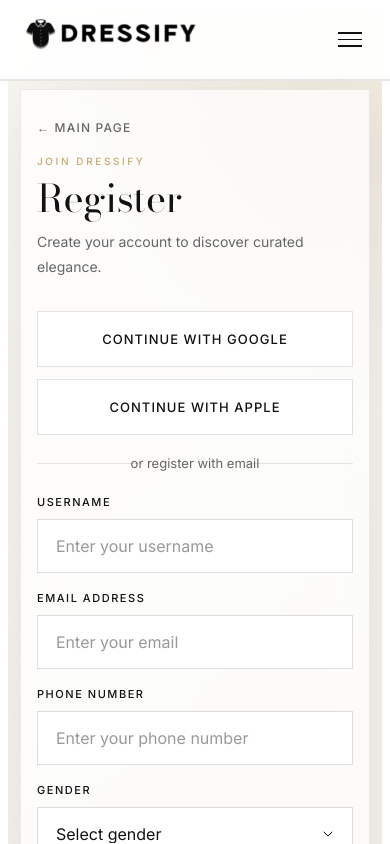
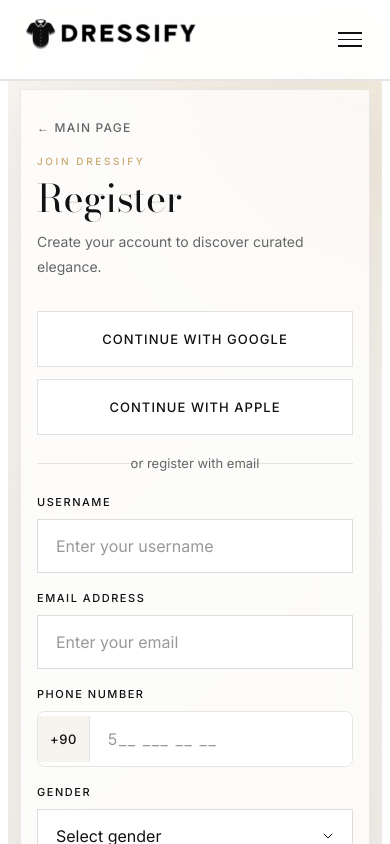
Before and after one commit to MehmetDemr/Dressify-Website, a React (Vite) app: page /register in a window 390 px wide. Shown: the top 844 px of the page. Built offline with nearby package versions, Linux system fonts and the light colour scheme.

Commit message:
style:Input masking added for phone input.

```diff
--- a/src/pages/Register.jsx
+++ b/src/pages/Register.jsx
@@ -80,7 +80,7 @@ function Register() {
           userName: formData.userName,
           email: formData.email,
           password: formData.password,
-          phone: formData.phone,
+          phone: `+90${formData.phone}`,
           gender: formData.gender,
         }),
       });
@@ -125,6 +125,25 @@ function Register() {
     setAppleLoading(true);
     window.location.href = `${API_BASE_URL}/user/apple`;
   };
+
+  function handlePhoneChange(e) {
+    const digits = e.target.value.replace(/\D/g, "").slice(0, 10);
+    if (digits.startsWith("0")) return;
+    setFormData((prev) => ({ ...prev, phone: digits }));
+  }
+
+  function formatPhoneDisplay(digits) {
+    if (!digits) return "";
+    return [
+      digits.slice(0, 3),
+      digits.slice(3, 6),
+      digits.slice(6, 8),
+      digits.slice(8, 10),
+    ]
+      .filter(Boolean)
+      .join(" ")
+      .trim();
+  }
 
   return (
     <>
@@ -206,14 +225,20 @@ function Register() {
 
               <div className="auth-field">
                 <label htmlFor="phone">Phone Number</label>
-                <input
-                  id="phone"
-                  name="phone"
-                  type="text"
-                  placeholder="Enter your phone number"
-                  value={formData.phone}
-                  onChange={handleChange}
-                />
+                <div className="fp-phone-wrapper">
+                  <span className="fp-phone-prefix">+90</span>
+                  <input
+                    id="phone"
+                    name="phone"
+                    type="tel"
+                    inputMode="numeric"
+                    placeholder="5__ ___ __ __"
+                    value={formatPhoneDisplay(formData.phone)}
+                    onChange={handlePhoneChange}
+                    className="fp-phone-input"
+                    maxLength={13}
+                  />
+                </div>
               </div>
 
               <div className="auth-field">
```
